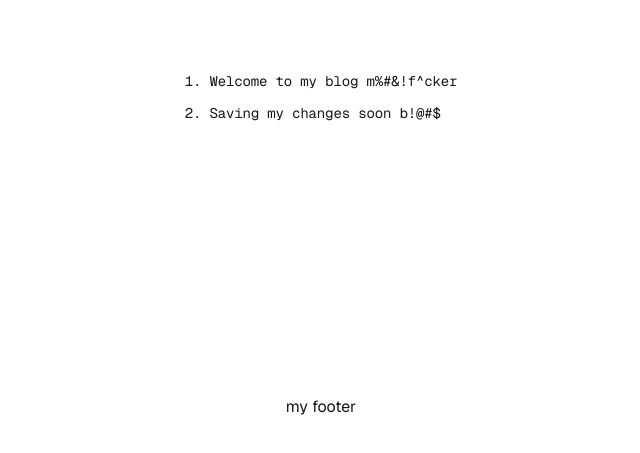
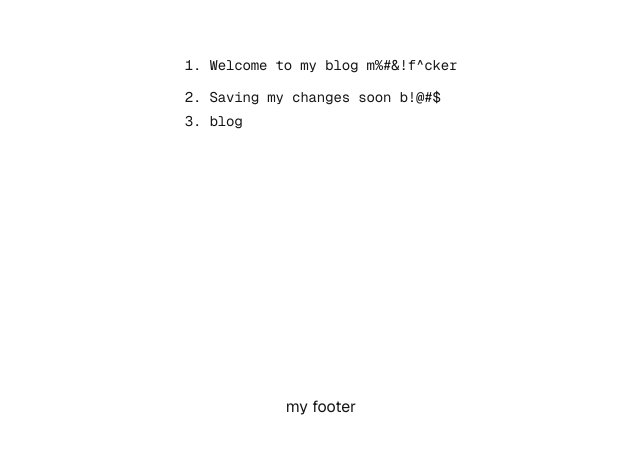
Before and after one commit to RicardoTlatelpa/portfolio-blog, a Next.js app in the folder portfolio-blog/: page / in a window 1280 px wide. Shown: the part 303-756 px from the top of the page, without its empty margins (319-959 px from the left). Built offline with nearby package versions, Linux system fonts and the light colour scheme.

Commit message:
Add link to blog inside of site

```diff
--- a/portfolio-blog/posts/my-first-post.mdx
+++ b/portfolio-blog/posts/my-first-post.mdx
@@ -1,5 +1,5 @@
 ---
-title: "AI Gym App"
+title: "AI Gym App Intro"
 date: "2025-07-14"
 ---
 
--- a/portfolio-blog/src/app/page.tsx
+++ b/portfolio-blog/src/app/page.tsx
@@ -7,6 +7,9 @@ export default function Home() {
             Welcome to my blog m%#&!f^cker
           </li>
           <li className="tracking-[-.01em]">Saving my changes soon b!@#$</li>
+          <li className="mb-2 tracking-[-.01em]">
+            <a href="/blog">blog</a>
+          </li>
         </ol>
       </main>
       <footer className="row-start-3 flex gap-[24px] flex-wrap items-center justify-center">
```
